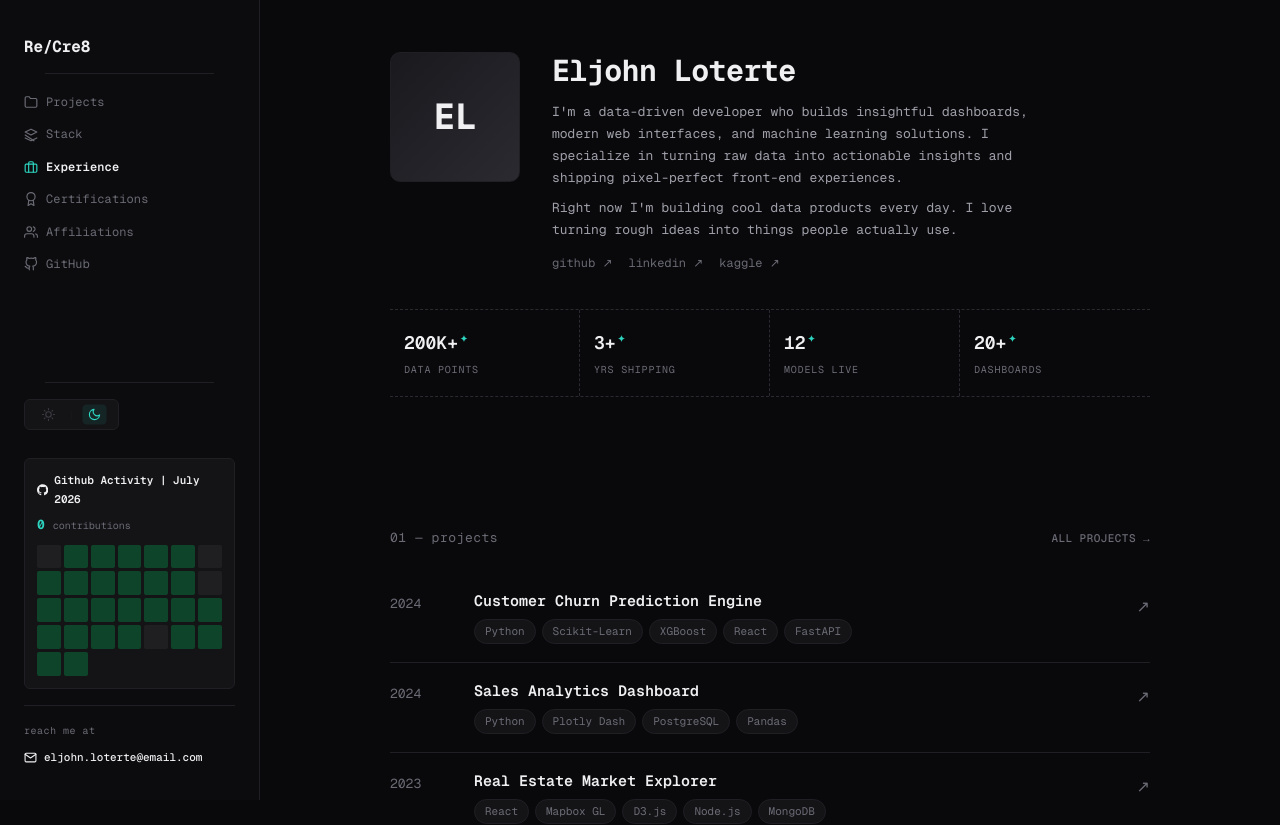
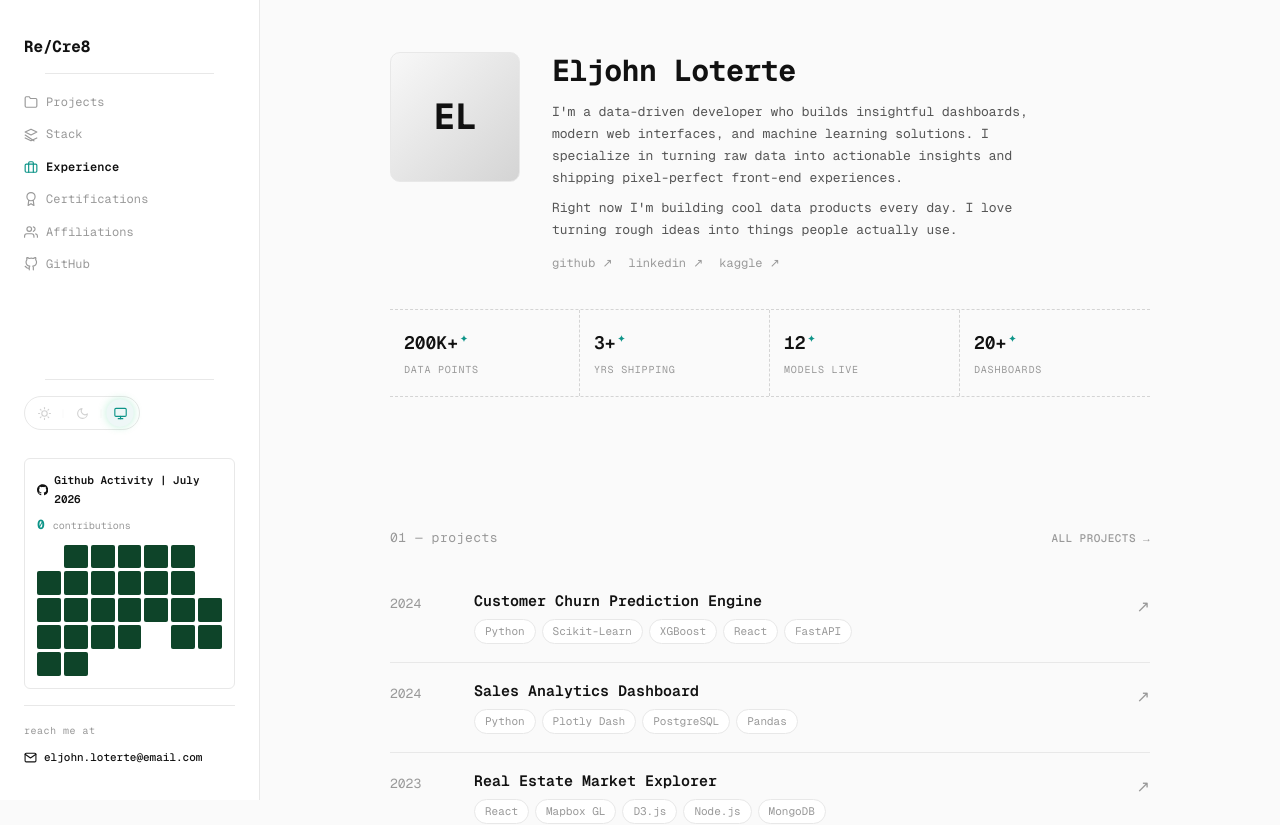
Before and after one commit to Eljohn-Loterte/Portfolio, a React (Vite) app: page / in a window 1280 px wide. Shown: the top 825 px of the page. Built offline with nearby package versions, Linux system fonts and the light colour scheme; no server answers.

Commit message:
feat: add system desktop theme option, oval pill container, and circular icon highlights

```diff
--- a/src/App.jsx
+++ b/src/App.jsx
@@ -20,17 +20,31 @@ export default function App() {
   const isNavClickingRef = useRef(false);
   const navClickTimeoutRef = useRef(null);
 
-  const [theme, setTheme] = useState(() => {
+  // Theme Mode: 'light' | 'dark' | 'system'
+  const [themeMode, setThemeMode] = useState(() => {
     if (typeof window !== 'undefined') {
-      return localStorage.getItem('portfolio-theme') || 'dark';
+      return localStorage.getItem('portfolio-theme-mode') || 'system';
     }
-    return 'dark';
+    return 'system';
   });
 
   useEffect(() => {
-    document.documentElement.setAttribute('data-theme', theme);
-    localStorage.setItem('portfolio-theme', theme);
-  }, [theme]);
+    const getSystemTheme = () => (window.matchMedia('(prefers-color-scheme: dark)').matches ? 'dark' : 'light');
+    const effectiveTheme = themeMode === 'system' ? getSystemTheme() : themeMode;
+
+    document.documentElement.setAttribute('data-theme', effectiveTheme);
+    localStorage.setItem('portfolio-theme-mode', themeMode);
+
+    if (themeMode === 'system') {
+      const mediaQuery = window.matchMedia('(prefers-color-scheme: dark)');
+      const handleChange = (e) => {
+        const newSystemTheme = e.matches ? 'dark' : 'light';
+        document.documentElement.setAttribute('data-theme', newSystemTheme);
+      };
+      mediaQuery.addEventListener('change', handleChange);
+      return () => mediaQuery.removeEventListener('change', handleChange);
+    }
+  }, [themeMode]);
 
   // Handle manual navigation click from sidebar
   const handleNavClick = useCallback((id) => {
@@ -84,7 +98,7 @@ export default function App() {
   const closeSidebar = useCallback(() => setSidebarOpen(false), []);
 
   // Smooth circular view transition originating from toggle button
-  const toggleThemeWithCircle = useCallback((e) => {
+  const handleThemeChange = useCallback((newMode, e) => {
     let x = window.innerWidth / 2;
     let y = window.innerHeight / 2;
 
@@ -97,20 +111,18 @@ export default function App() {
       y = e.clientY;
     }
 
-    const nextTheme = theme === 'dark' ? 'light' : 'dark';
-
     // Set origin coordinates for circular clip-path animation
     document.documentElement.style.setProperty('--ripple-x', `${x}px`);
     document.documentElement.style.setProperty('--ripple-y', `${y}px`);
 
     if (typeof document !== 'undefined' && document.startViewTransition) {
       document.startViewTransition(() => {
-        setTheme(nextTheme);
+        setThemeMode(newMode);
       });
     } else {
-      setTheme(nextTheme);
+      setThemeMode(newMode);
     }
-  }, [theme]);
+  }, []);
 
   const openAllProjects = useCallback(() => {
     setCurrentView('projects');
@@ -140,8 +152,8 @@ export default function App() {
         activeSection={activeSection}
         isOpen={sidebarOpen}
         onClose={closeSidebar}
-        theme={theme}
-        onToggleTheme={toggleThemeWithCircle}
+        themeMode={themeMode}
+        onToggleTheme={handleThemeChange}
         onSelectSection={handleNavClick}
         onGoHome={backToHome}
       />
--- a/src/components/Sidebar.jsx
+++ b/src/components/Sidebar.jsx
@@ -78,7 +78,7 @@ function getFormattedMonthYear() {
   return `${now.toLocaleString('en-US', { month: 'long' })} ${now.getFullYear()}`;
 }
 
-export default function Sidebar({ activeSection, isOpen, onClose, theme, onToggleTheme, onSelectSection, onGoHome }) {
+export default function Sidebar({ activeSection, isOpen, onClose, themeMode, onToggleTheme, onSelectSection, onGoHome }) {
   const [ghStats, setGhStats] = useState({
     monthContributions: 0,
     monthDays: [],
@@ -158,13 +158,13 @@ export default function Sidebar({ activeSection, isOpen, onClose, theme, onToggl
     <>
       <div className={`mobile-overlay ${isOpen ? 'open' : ''}`} onClick={onClose} />
       <aside className={`sidebar ${isOpen ? 'open' : ''}`}>
-        {/* Name — Clickable button back to home */}
+        {/* Logo / Name — Clickable button back to home */}
         <button
           className="sidebar-name-btn"
           onClick={handleNameClick}
           title="Return to Home"
         >
-          {profile.logo}
+          {profile.logo || profile.name}
         </button>
 
         {/* Divider */}
@@ -188,15 +188,15 @@ export default function Sidebar({ activeSection, isOpen, onClose, theme, onToggl
         {/* Divider */}
         <div className="sidebar-divider" />
 
-        {/* Icon Sun | Icon Moon Theme Toggle Button */}
-        <button
-          className="sidebar-theme-btn"
-          onClick={onToggleTheme}
-          title={`Switch to ${theme === 'dark' ? 'light' : 'dark'} mode`}
-          aria-label="Toggle theme"
-        >
-          {/* Sun Icon */}
-          <span className={`theme-btn-icon ${theme === 'light' ? 'active' : ''}`}>
+        {/* Oval Pill Theme Switcher: Sun | Moon | System Desktop */}
+        <div className="sidebar-theme-switch" role="radiogroup" aria-label="Theme switcher">
+          {/* Sun Icon (Light Mode) */}
+          <button
+            className={`theme-icon-btn ${themeMode === 'light' ? 'active' : ''}`}
+            onClick={(e) => onToggleTheme('light', e)}
+            title="Light Mode"
+            aria-label="Light Mode"
+          >
             <svg width="13" height="13" viewBox="0 0 24 24" fill="none" stroke="currentColor" strokeWidth="2" strokeLinecap="round" strokeLinejoin="round">
               <circle cx="12" cy="12" r="5"/>
               <line x1="12" y1="1" x2="12" y2="3"/>
@@ -208,17 +208,38 @@ export default function Sidebar({ activeSection, isOpen, onClose, theme, onToggl
               <line x1="4.22" y1="19.78" x2="5.64" y2="18.36"/>
               <line x1="18.36" y1="5.64" x2="19.78" y2="4.22"/>
             </svg>
-          </span>
+          </button>
 
-          <span className="theme-btn-divider">|</span>
+          <span className="theme-switch-divider">|</span>
 
-          {/* Moon Icon */}
-          <span className={`theme-btn-icon ${theme === 'dark' ? 'active' : ''}`}>
+          {/* Moon Icon (Dark Mode) */}
+          <button
+            className={`theme-icon-btn ${themeMode === 'dark' ? 'active' : ''}`}
+            onClick={(e) => onToggleTheme('dark', e)}
+            title="Dark Mode"
+            aria-label="Dark Mode"
+          >
             <svg width="13" height="13" viewBox="0 0 24 24" fill="none" stroke="currentColor" strokeWidth="2" strokeLinecap="round" strokeLinejoin="round">
               <path d="M21 12.79A9 9 0 1 1 11.21 3 7 7 0 0 0 21 12.79z"/>
             </svg>
-          </span>
-        </button>
+          </button>
+
+          <span className="theme-switch-divider">|</span>
+
+          {/* Desktop Monitor Icon (System Default) */}
+          <button
+            className={`theme-icon-btn ${themeMode === 'system' ? 'active' : ''}`}
+            onClick={(e) => onToggleTheme('system', e)}
+            title="System / Desktop Default"
+            aria-label="System Default"
+          >
+            <svg width="13" height="13" viewBox="0 0 24 24" fill="none" stroke="currentColor" strokeWidth="2" strokeLinecap="round" strokeLinejoin="round">
+              <rect x="2" y="3" width="20" height="14" rx="2" ry="2"/>
+              <line x1="8" y1="21" x2="16" y2="21"/>
+              <line x1="12" y1="17" x2="12" y2="21"/>
+            </svg>
+          </button>
+        </div>
 
         {/* Real Live GitHub Contribution Mini Widget (Current Month) */}
         <div
--- a/src/index.css
+++ b/src/index.css
@@ -299,51 +299,57 @@ body {
   color: var(--accent);
 }
 
-.sidebar-theme-btn {
+/* Oval Pill Theme Switcher (Light | Dark | System Desktop) */
+.sidebar-theme-switch {
   display: inline-flex;
   align-items: center;
-  justify-content: center;
-  gap: 8px;
-  width: fit-content;
-  padding: 5px 12px;
+  gap: 3px;
+  padding: 3px 6px;
   margin-bottom: 16px;
   background: var(--bg-card);
   border: 1px solid var(--border-primary);
-  border-radius: var(--radius-sm);
+  border-radius: 9999px; /* Maximum Oval / Pill Shape */
+  width: fit-content;
+  transition: all var(--transition-fast);
+}
+
+.sidebar-theme-switch:hover {
+  border-color: var(--border-secondary);
+}
+
+.theme-icon-btn {
+  display: flex;
+  align-items: center;
+  justify-content: center;
+  width: 26px;
+  height: 26px;
+  border-radius: 50%; /* Perfect Circle Highlight */
+  border: none;
+  background: transparent;
+  color: var(--text-muted);
+  opacity: 0.45;
   cursor: pointer;
-  position: relative;
-  overflow: hidden;
   transition: all var(--transition-fast);
 }
 
-.sidebar-theme-btn:hover {
-  border-color: var(--accent);
-  background: var(--bg-card-hover);
-}
-
-.theme-btn-icon {
-  display: inline-flex;
-  align-items: center;
-  justify-content: center;
-  padding: 3px 5px;
-  border-radius: 4px;
-  color: var(--text-muted);
-  opacity: 0.45;
-  transition: all var(--transition-fast);
-}
-
-.theme-btn-icon.active {
+.theme-icon-btn:hover {
+  opacity: 0.85;
+  color: var(--text-primary);
+}
+
+.theme-icon-btn.active {
   color: var(--accent);
   opacity: 1;
   background: var(--accent-dim);
+  box-shadow: 0 0 8px rgba(5, 196, 107, 0.25);
   transform: scale(1.05);
 }
 
-.theme-btn-divider {
+.theme-switch-divider {
   color: var(--border-primary);
-  font-size: 11px;
+  font-size: 10px;
   user-select: none;
-  opacity: 0.5;
+  opacity: 0.35;
 }
 
 /* Native Circular View Transition for Smooth Theme Reveal */
```
